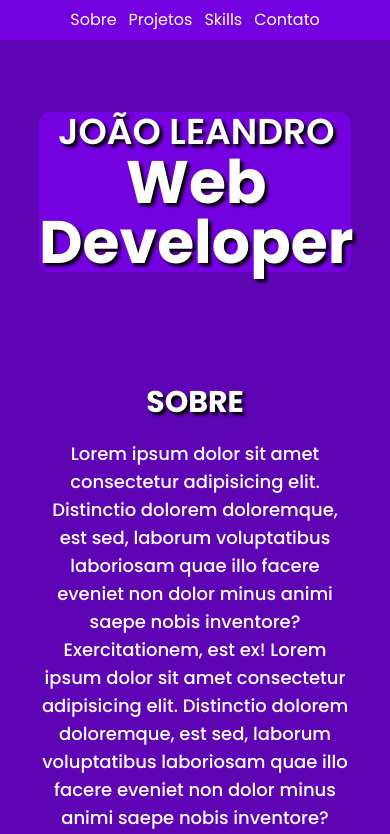
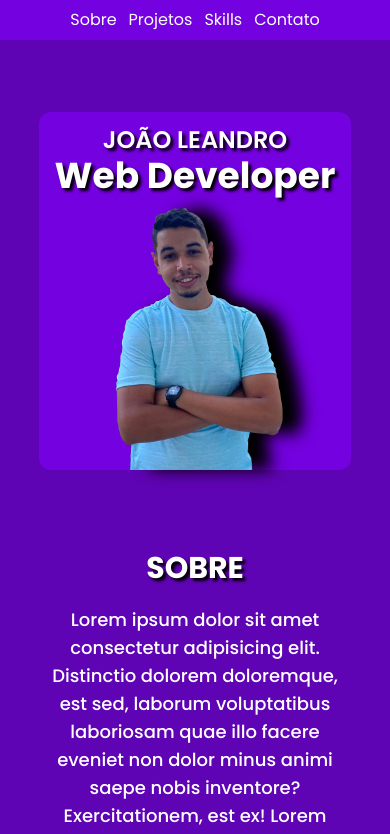
Before and after one commit to JoaoLeandroo/meu-portfolio, a Next.js app: page / in a window 390 px wide. Shown: the top 834 px of the page. Built offline with nearby package versions, Linux system fonts and the light colour scheme.

Commit message:
style: responsividade da primeira section

```diff
--- a/src/app/components/Header/page.jsx
+++ b/src/app/components/Header/page.jsx
@@ -1,7 +1,7 @@
 
 export default function Header() {
     return(
-        <header className="w-screen h-10 bg-secundary-purple fixed top-0">
+        <header className="w-screen h-10 bg-secundary-purple fixed top-0 z-50">
             <nav className="w-full h-full max-w-[1920px] m-auto">
                 <ul className="w-full h-full text-white flex items-center justify-center gap-3">
                     <li>Sobre</li>
--- a/src/app/page.jsx
+++ b/src/app/page.jsx
@@ -17,15 +17,15 @@ export default function Home() {
     <>
       <Header/>
       <main className="mt-10">
-        <section className="max-w-[1464px] w-[80%]  m-auto bg-secundary-purple rounded-xl mt-28 flex justify-around">
+        <section className="max-w-[1464px] w-[80%] m-auto bg-secundary-purple rounded-xl mt-28 flex justify-around max_640:flex-col">
           <div className="text-white text-center flex items-center flex-col justify-center">
-            <h1 className="text-shadow text-4xl font-semibold uppercase">João Leandro</h1>
-            <span className="text-shadow text-6xl font-bold">Web Developer</span>
+            <h1 className="text-shadow text-4xl font-semibold uppercase max_640:text-lg max_640:mt-3 max_1024:text-2xl">João Leandro</h1>
+            <span className="text-shadow text-6xl font-bold max_640:text-2xl max_768:text-3xl max_1024:text-4xl">Web Developer</span>
           </div>
 
-          <div>
+          <div className="max_640:flex items-center justify-center">
             <Image
-              className="my-image"
+              className="my-image max_640:w-40 max_768:w-48 max_1024:w-52"
               src={'/images/joaol.png'}
               width={260}
               height={260}
@@ -34,7 +34,7 @@ export default function Home() {
           </div>
         </section>
 
-        <section className="max-w-[1464px] w-[80%] mt-28 m-auto text-center">
+        <section className="max-w-[1464px] w-[80%] mt-20 m-auto text-center">
           <h2 className="text-shadow text-white font-bold text-3xl mb-5 uppercase">Sobre</h2>
           <p className="text-white font-medium text-lg">
             Lorem ipsum dolor sit amet consectetur adipisicing elit. Distinctio dolorem doloremque, est sed, laborum voluptatibus laboriosam quae illo facere eveniet non dolor minus animi saepe nobis inventore? Exercitationem, est ex!
@@ -65,7 +65,7 @@ export default function Home() {
 
         <section className="max-w-[1464px] w-[80%] text-center mt-28 m-auto mb-72">
           <h2 className="text-shadow uppercase mb-7 font-bold text-3xl text-white">Projetos</h2>
-          <div className="flex gap-6 flex-wrap justify-around">
+          <div className="flex gap-6 flex-wrap justify-around max_1024:gap-y-10">
             <CardProject
               src="/assets/game-pikachu.png"
               alt="Game do Pikachu"
```
